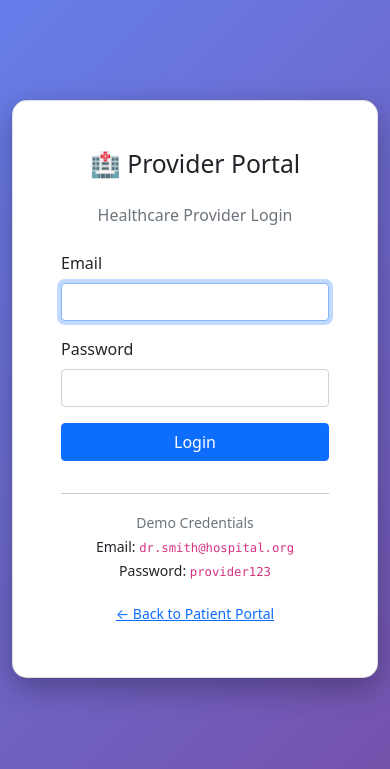
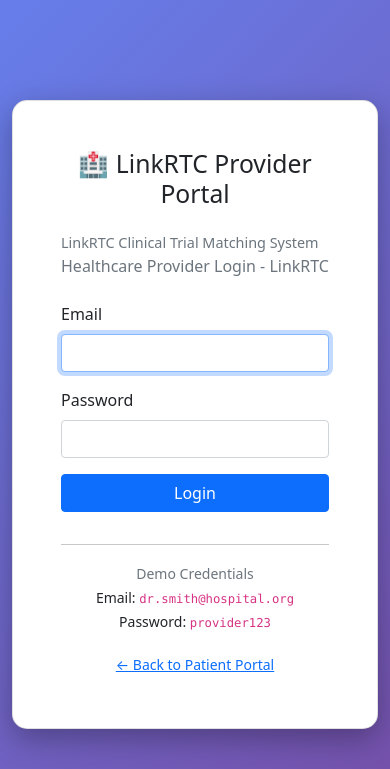
Before and after one commit to Tanob1/Hackachusetts2026-Clinical_Trial_Matcher, a Flask app: page /provider in a window 390 px wide. Shown: the top 769 px of the page. Run offline with Flask 3, Linux system fonts and the light colour scheme.

Commit message:
brand: Update website branding to LinkRTC to match mobile app
Changed all website templates to use LinkRTC branding:

Patient Portal:
- Login page: LinkRTC title and logo
- Dashboard: LinkRTC navbar
- All meta titles updated

Provider Portal:
- Login: LinkRTC Provider Portal
- Search: LinkRTC Provider Portal navbar
- Patient view: LinkRTC branding
- Referral QR: LinkRTC in titles

Backend:
- Startup banner: LinkRTC API Server

Branding now consistent across:
✅ Mobile app (LinkRTC)
✅ Patient website (LinkRTC)
✅ Provider portal (LinkRTC Provider Portal)

This creates a unified brand identity for the entire platform!

```diff
--- a/app.py
+++ b/app.py
@@ -458,7 +458,7 @@ def health():
 
 if __name__ == '__main__':
     print("\n" + "="*50)
-    print("[START] Clinical Trial Matcher API Server")
+    print("[START] LinkRTC API Server")
     print("="*50)
     print("\n[WEB] Web App: http://localhost:5000")
     print("[DOCS] API Documentation: See API_DOCUMENTATION.md")
--- a/templates/dashboard.html
+++ b/templates/dashboard.html
@@ -3,7 +3,7 @@
 <head>
     <meta charset="UTF-8">
     <meta name="viewport" content="width=device-width, initial-scale=1.0">
-    <title>Dashboard - Clinical Trial Matcher</title>
+    <title>Dashboard - LinkRTC</title>
     <link href="https://cdn.jsdelivr.net/npm/bootstrap@5.3.0/dist/css/bootstrap.min.css" rel="stylesheet">
     <style>
         body {
@@ -174,7 +174,7 @@
 <body>
     <nav class="navbar navbar-expand-lg">
         <div class="container-fluid">
-            <span class="navbar-brand">🏥 Clinical Trial Matcher</span>
+            <span class="navbar-brand">🏥 LinkRTC</span>
             <div class="d-flex align-items-center">
                 <select class="form-select patient-switcher" id="patientSwitcher" onchange="switchPatient()">
                     <option value="">Loading patients...</option>
--- a/templates/login.html
+++ b/templates/login.html
@@ -3,7 +3,7 @@
 <head>
     <meta charset="UTF-8">
     <meta name="viewport" content="width=device-width, initial-scale=1.0">
-    <title>Clinical Trial Matcher - Login</title>
+    <title>LinkRTC - Login</title>
     <link href="https://cdn.jsdelivr.net/npm/bootstrap@5.3.0/dist/css/bootstrap.min.css" rel="stylesheet">
     <style>
         body {
@@ -77,7 +77,7 @@
 <body>
     <div class="login-container">
         <div class="logo">
-            <h1>🏥 Clinical Trial Matcher</h1>
+            <h1>🏥 LinkRTC</h1>
             <p>Connecting patients with life-saving research</p>
         </div>
 
--- a/templates/provider_login.html
+++ b/templates/provider_login.html
@@ -3,7 +3,7 @@
 <head>
     <meta charset="UTF-8">
     <meta name="viewport" content="width=device-width, initial-scale=1.0">
-    <title>Provider Portal - Login</title>
+    <title>LinkRTC Provider Portal - Login</title>
     <link href="https://cdn.jsdelivr.net/npm/bootstrap@5.1.3/dist/css/bootstrap.min.css" rel="stylesheet">
     <style>
         body { background: linear-gradient(135deg, #667eea 0%, #764ba2 100%); min-height: 100vh; }
@@ -16,8 +16,8 @@
         <div class="login-container">
             <div class="card">
                 <div class="card-body p-5">
-                    <h2 class="card-title text-center mb-4">🏥 Provider Portal</h2>
-                    <p class="text-center text-muted mb-4">Healthcare Provider Login</p>
+                    <h2 class="card-title text-center mb-4">🏥 LinkRTC Provider Portal</h2><p class="text-muted mb-0" style="font-size: 0.9em;">LinkRTC Clinical Trial Matching System</p>
+                    <p class="text-center text-muted mb-4">Healthcare Provider Login - LinkRTC</p>
 
                     {% if error %}
                     <div class="alert alert-danger" role="alert">
--- a/templates/provider_patient.html
+++ b/templates/provider_patient.html
@@ -3,7 +3,7 @@
 <head>
     <meta charset="UTF-8">
     <meta name="viewport" content="width=device-width, initial-scale=1.0">
-    <title>Provider Portal - Patient Profile</title>
+    <title>LinkRTC Provider Portal - Patient Profile</title>
     <link href="https://cdn.jsdelivr.net/npm/bootstrap@5.1.3/dist/css/bootstrap.min.css" rel="stylesheet">
     <style>
         body { background-color: #f8f9fa; }
--- a/templates/provider_referral.html
+++ b/templates/provider_referral.html
@@ -3,7 +3,7 @@
 <head>
     <meta charset="UTF-8">
     <meta name="viewport" content="width=device-width, initial-scale=1.0">
-    <title>Provider Portal - Referral QR Code</title>
+    <title>LinkRTC Provider Portal - Referral QR Code</title>
     <link href="https://cdn.jsdelivr.net/npm/bootstrap@5.1.3/dist/css/bootstrap.min.css" rel="stylesheet">
     <style>
         body { background-color: #f8f9fa; }
--- a/templates/provider_search.html
+++ b/templates/provider_search.html
@@ -3,7 +3,7 @@
 <head>
     <meta charset="UTF-8">
     <meta name="viewport" content="width=device-width, initial-scale=1.0">
-    <title>Provider Portal - Patient Search</title>
+    <title>LinkRTC Provider Portal - Patient Search</title>
     <link href="https://cdn.jsdelivr.net/npm/bootstrap@5.1.3/dist/css/bootstrap.min.css" rel="stylesheet">
     <style>
         body { background-color: #f8f9fa; }
@@ -16,7 +16,7 @@
 <body>
     <nav class="navbar navbar-dark">
         <div class="container-fluid">
-            <span class="navbar-brand mb-0 h1">🏥 Provider Portal</span>
+            <span class="navbar-brand mb-0 h1">🏥 LinkRTC Provider Portal</span>
             <div class="d-flex">
                 <span class="text-white me-3">Welcome, {{ provider_name }}</span>
                 <form action="/provider/logout" method="POST" style="display:inline;">
```
